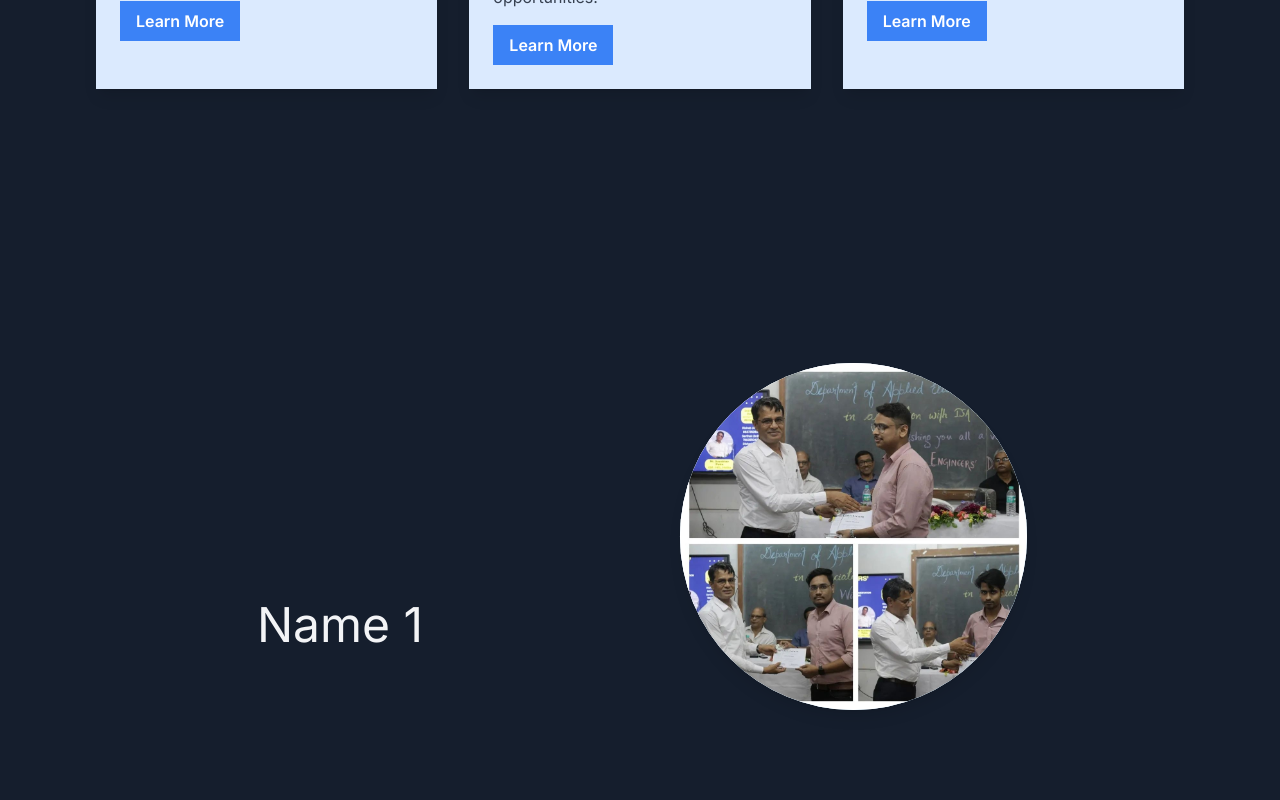
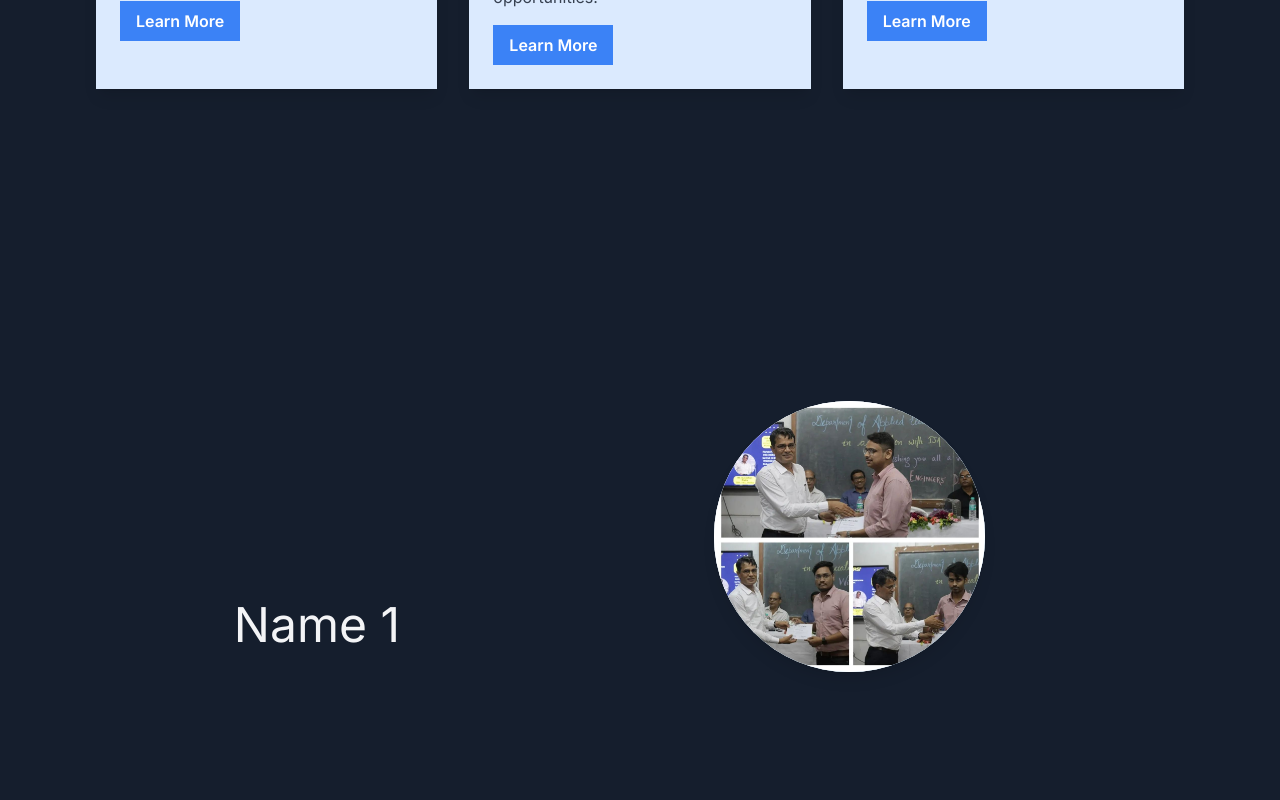
Before and after one commit to ranaayushman/eie, a Next.js app: page / in a window 1280 px wide. Shown: the part 1860-2660 px from the top of the page. Built offline with nearby package versions, Linux system fonts and the light colour scheme.

Commit message:
circle got smaller

```diff
--- a/app/section/Socials.tsx
+++ b/app/section/Socials.tsx
@@ -81,7 +81,7 @@ const Socials = () => {
                         ))}
                     </ul>
                 </div>
-                <div className="w-full sticky top-0 flex h-96 md:h-screen items-center">
+                <div className="w-full p-20 sticky top-0 flex h-96 md:h-screen items-center">
                     <div className="w-full md:w-2/3 relative aspect-square bg-gray-100 rounded-full">
                         {features.map((feature) => (
                             <feature.card id={feature.id} key={feature.id} />
--- a/package.json
+++ b/package.json
@@ -18,6 +18,7 @@
     "react": "^18",
     "react-dom": "^18",
     "react-icons": "^5.3.0",
+    "react-responsive": "^10.0.0",
     "tailwind-merge": "^2.5.2",
     "tailwindcss-animate": "^1.0.7",
     "zustand": "^4.5.5"
```
Also changed, not shown: 1 other file (tests, documents, lock files or other folders).
